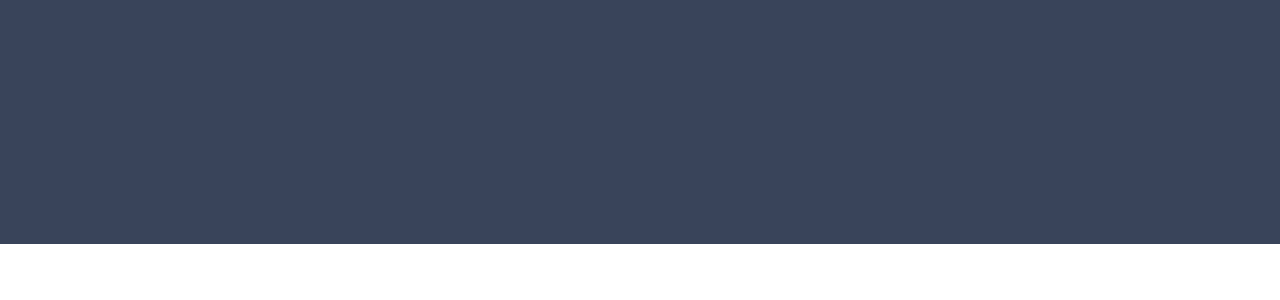
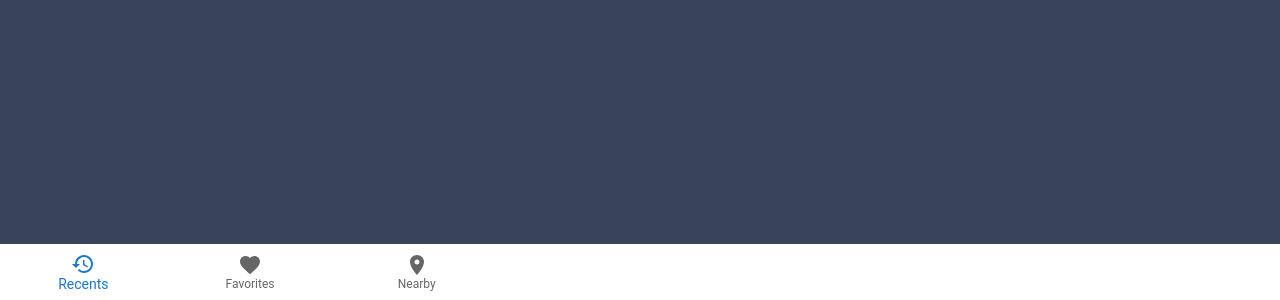
Before and after one commit to SatyamDevGenie/XenoCinema, a React (Create React App) app: page / in a window 1280 px wide. Shown: the part 756-1056 px from the top of the page. Before the commit the page ends 1000 px from the top, so only its background shows below. Built offline with nearby package versions, Linux system fonts and the light colour scheme.

Commit message:
created a simple bottom navigation bar

```diff
--- a/src/App.js
+++ b/src/App.js
@@ -1,11 +1,13 @@
 import "./App.css";
 import Header from "./components/Header/Header";
+import SimpleBottomNavigation from "./components/MainNav";
 
 function App() {
   return (
     <>
       <Header />
       <div className="app">MOVIES</div>
+      <SimpleBottomNavigation />
     </>
   );
 }
--- /dev/null
+++ b/src/components/MainNav.js
@@ -0,0 +1,27 @@
+import FavoriteIcon from "@mui/icons-material/Favorite";
+import LocationOnIcon from "@mui/icons-material/LocationOn";
+import RestoreIcon from "@mui/icons-material/Restore";
+import BottomNavigation from "@mui/material/BottomNavigation";
+import BottomNavigationAction from "@mui/material/BottomNavigationAction";
+import Box from "@mui/material/Box";
+import * as React from "react";
+
+export default function SimpleBottomNavigation() {
+  const [value, setValue] = React.useState(0);
+
+  return (
+    <Box sx={{ width: 500 }}>
+      <BottomNavigation
+        showLabels
+        value={value}
+        onChange={(event, newValue) => {
+          setValue(newValue);
+        }}
+      >
+        <BottomNavigationAction label="Recents" icon={<RestoreIcon />} />
+        <BottomNavigationAction label="Favorites" icon={<FavoriteIcon />} />
+        <BottomNavigationAction label="Nearby" icon={<LocationOnIcon />} />
+      </BottomNavigation>
+    </Box>
+  );
+}
```
